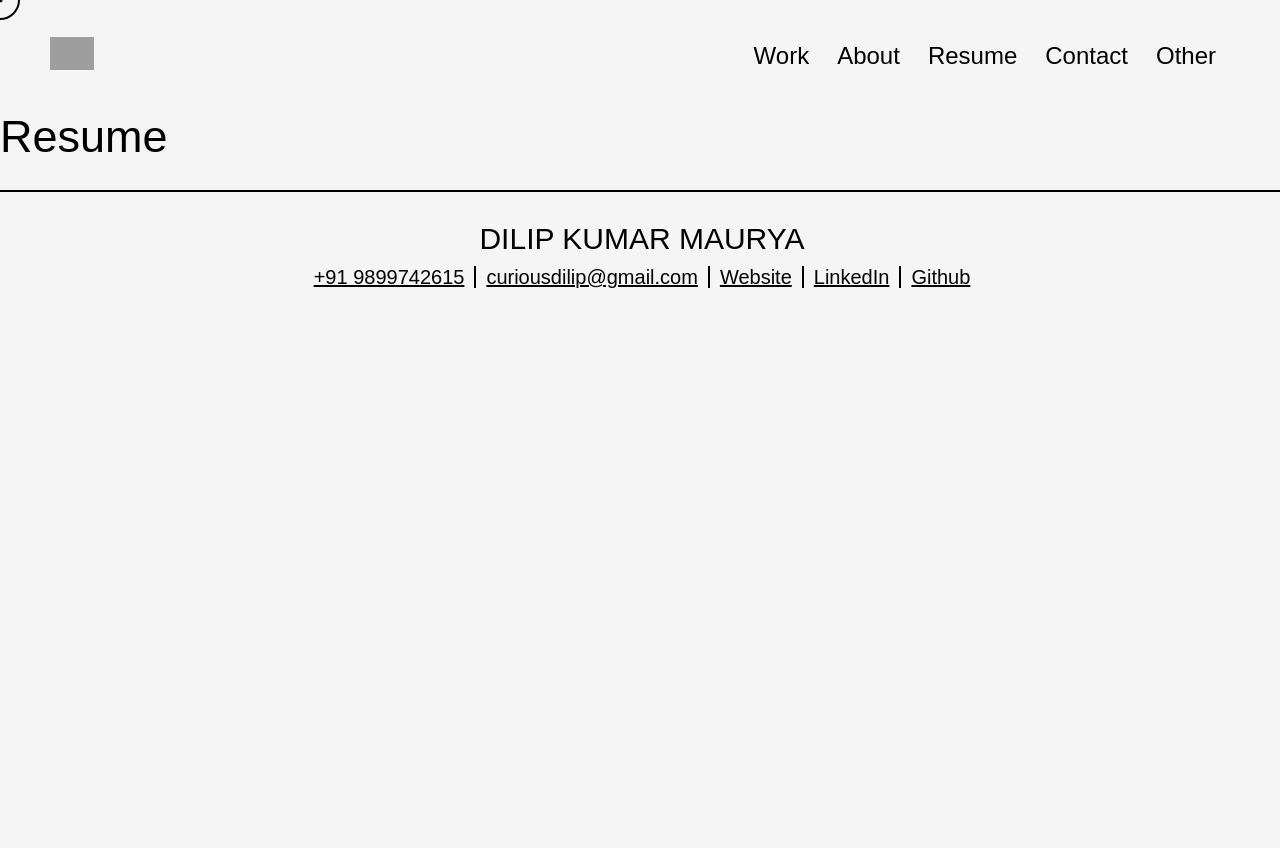
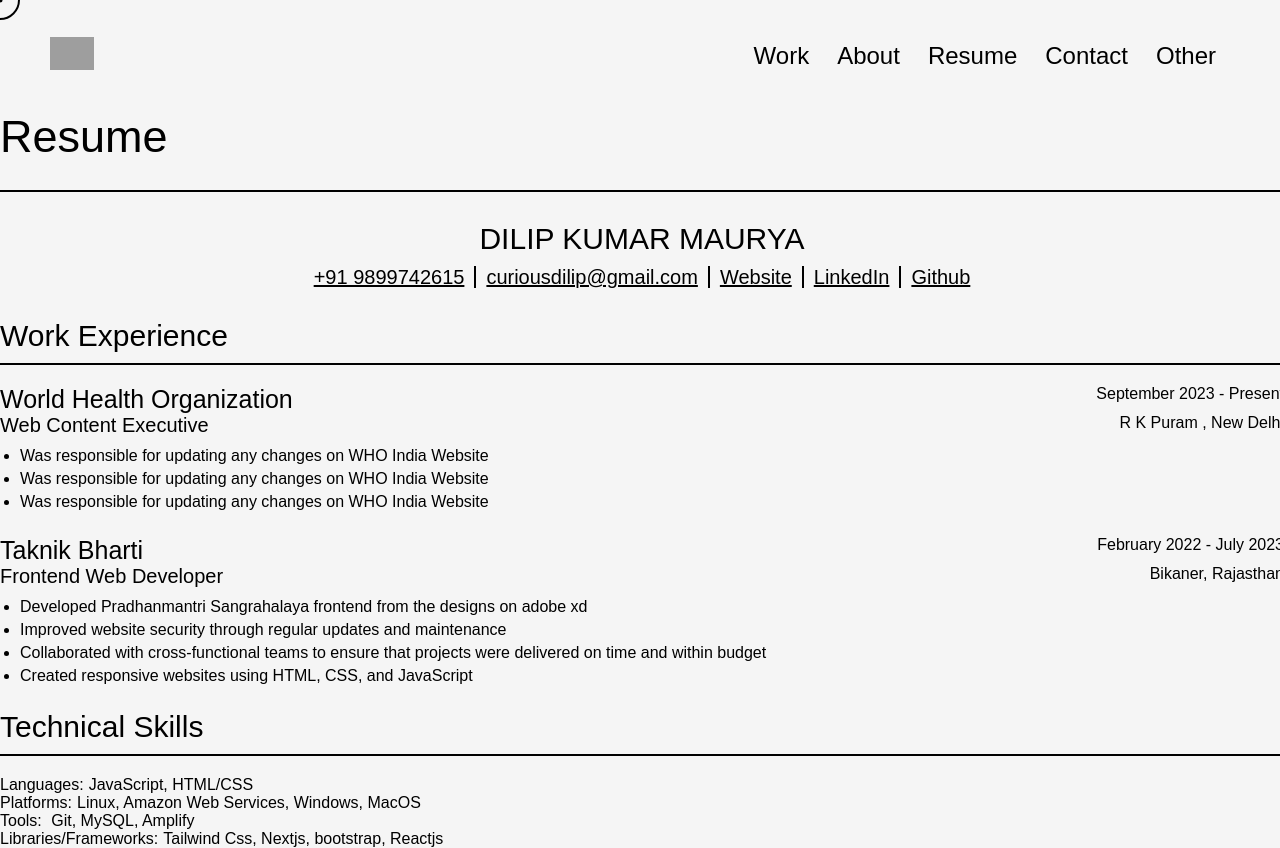
Before and after one commit to curiousdilip/new-portfolio, a Next.js app: page /resume in a window 1280 px wide. Before the commit the page ends 800 px from the top, so only its background shows below. Built offline with nearby package versions, Linux system fonts and the light colour scheme; grey boxes are pictures that could not be loaded.

Commit message:
work experience in resume

```diff
--- a/app/resume/page.jsx
+++ b/app/resume/page.jsx
@@ -22,7 +22,61 @@
                             <a href="https://github.com/curiousdilip">Github</a>
                         </div>
                     </div>
-                </div>
+                    <div className="work">
+                        <div className="heading">
+                            <h4>Work Experience</h4>
+                        </div>
+                        <div className="work-box">
+                            <div className="company-time">
+                                <h5>World Health Organization</h5>
+                                <p>September 2023 - Present</p>
+                            </div>
+                            <div className="role-location">
+                                <h6>Web Content Executive</h6>
+                                <p>R K Puram , New Delhi</p>
+                            </div>
+                            <div className="responsibility">
+                                <ul>
+                                    <li>Was responsible for updating any changes on WHO India Website
+                                    </li>
+                                    <li>Was responsible for updating any changes on WHO India Website
+                                    </li> <li>Was responsible for updating any changes on WHO India Website
+                                    </li>
+                                </ul>
+                            </div>
+                        </div>
+                        <div className="work-box">
+                            <div className="company-time">
+                                <h5>Taknik Bharti
+                                </h5>
+                                <p>February 2022 - July 2023</p>
+                            </div>
+                            <div className="role-location">
+                                <h6>Frontend Web Developer
+                                </h6>
+                                <p>Bikaner, Rajasthan</p>
+                            </div>
+                            <div className="responsibility">
+                                <ul>
+                                    <li>Developed Pradhanmantri Sangrahalaya frontend from the designs on adobe xd
+
+                                    </li>
+                                    <li>Improved website security through regular updates and maintenance
+
+                                    </li> <li>Collaborated with cross-functional teams to ensure that projects were delivered on time and within budget
+                                    </li>
+                                    <li>Created responsive websites using HTML, CSS, and JavaScript
+                                    </li>
+                                </ul>
+                            </div>
+                        </div>
+                    </div>
+                    <div className="skills">
+                        <div className="heading">
+                            <h4>Technical Skills</h4>
+                        </div>
+                        <div class="skill-box"><p>Languages:<span>JavaScript, HTML/CSS</span></p><p>Platforms:<span>Linux, Amazon Web Services, Windows, MacOS</span></p><p>Tools:<span> Git, MySQL, Amplify</span></p><p>Libraries/Frameworks:<span>Tailwind Css, Nextjs, bootstrap, Reactjs</span></p></div>
+                    </div></div>
             </section >
         </>
     )
--- a/app/resume/resume.css
+++ b/app/resume/resume.css
@@ -34,3 +34,64 @@
 #resume .container .bio .links a:last-child {
     border: none;
 }
+
+
+#resume .container .work .heading h4 {
+    border-bottom: 2px solid #000;
+    font-size: 30px;
+    padding-bottom: 10px;
+    font-weight: 300;
+}
+
+#resume .container .work .work-box {
+    margin-top: 20px;
+}
+
+#resume .container .work .work-box .company-time {
+    display: flex;
+    justify-content: space-between;
+    align-items: flex-start;
+}
+
+#resume .container .work .work-box .company-time h5 {
+    font-size: 25px;
+    font-weight: 300;
+}
+
+#resume .container .work .work-box .role-location {
+    display: flex;
+    justify-content: space-between;
+    align-items: flex-start;
+}
+
+#resume .container .work .work-box .role-location h6 {
+    font-size: 20px;
+    padding-bottom: 10px;
+    font-weight: 300;
+}
+
+#resume .container .work .work-box .responsibility ul {
+    padding-left: 20px;
+}
+
+#resume .container .work .work-box .responsibility ul li {
+    padding-bottom: 5px;
+    font-weight: 200;
+}
+
+#resume .container .skills .heading h4 {
+    border-bottom: 2px solid #000;
+    font-size: 30px;
+    padding-bottom: 10px;
+    font-weight: 300;
+    margin: 20px 0;
+}
+
+#resume .container .skills .skill-box p {
+    font-weight: 400;
+}
+
+#resume .container .skills .skill-box p span {
+    font-weight: 200;
+    padding-left: 5px;
+}
```
